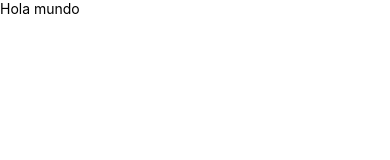
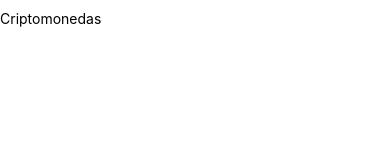
Before and after one commit to MorsaDevOmarG/cotizador-criptomonedas-mobile, a React Native app: screen / in a window 390 px wide. Shown: the top 160 px of the page. Built offline with nearby package versions, Linux system fonts and the light colour scheme.

Commit message:
CReando el HEADER

```diff
--- a/App.js
+++ b/App.js
@@ -6,11 +6,12 @@ import {
   useColorScheme,
   View,
 } from 'react-native';
+import Header from './components/Header';
 
 const App = () => {
   return (
     <>
-      <Text>Hola mundo</Text>
+      <Header />
     </>
   );
 };
--- a/components/Header.js
+++ b/components/Header.js
@@ -1,22 +1,14 @@
 import React from 'react';
-import { Text, StyleSheet, Platform } from 'react-native';
+import { Platform, StyleSheet, Text } from 'react-native';
 
-const Header = () => (
-    <Text style={styles.encabezado}>Criptomonedas</Text>
- );
+const Header = () => {
+  return <Text style={styles.encabezado}>Criptomonedas</Text>;
+};
 
 const styles = StyleSheet.create({
-    encabezado: {
-        paddingTop: Platform.OS === 'ios' ? 50 : 10,
-        fontFamily: 'Lato-Black',
-        backgroundColor: '#5E49E2',
-        paddingBottom: 10,
-        textAlign: 'center',
-        textTransform: 'uppercase',
-        fontSize: 20,
-        color: '#FFF',
-        marginBottom: 30
-    }
-})
+  encabezado: {
+    paddingTop: Platform.OS === 'ios' ? 50 : 10,
+  },
+});
 
 export default Header;
```
Also changed, not shown: 1 other file (tests, documents, lock files or other folders).
